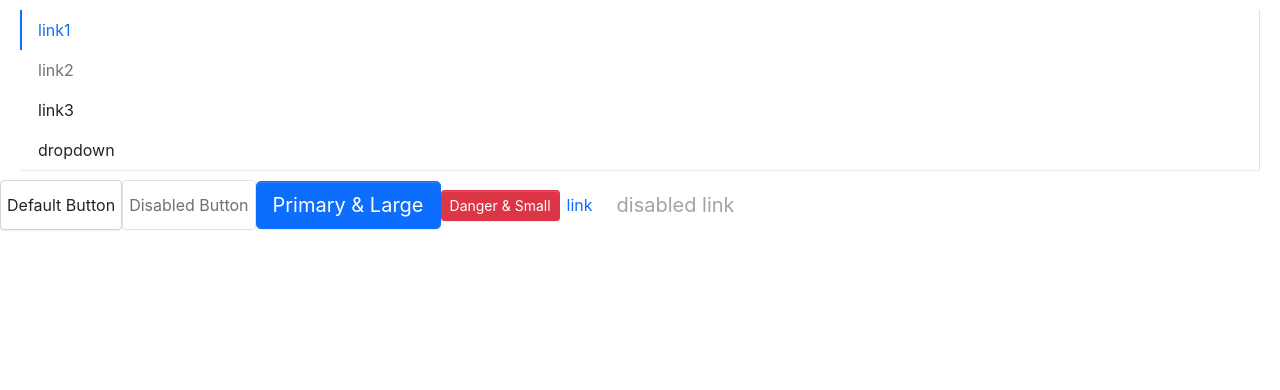
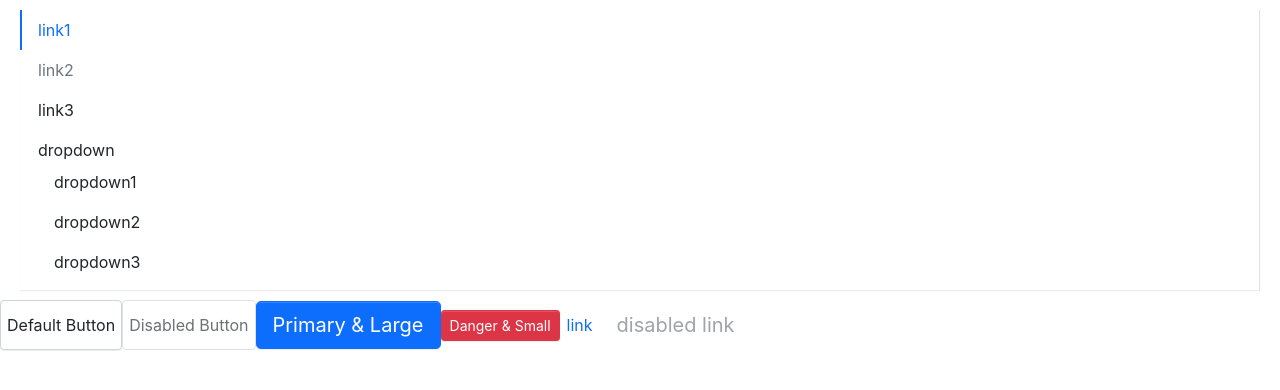
Before and after one commit to jessieren1/my-ui-library, a React (Create React App) app: page / in a window 1280 px wide. Shown: the top 390 px of the page. Built offline with nearby package versions, Linux system fonts and the light colour scheme.

Commit message:
feat: set unfold submenu at vertical mode

```diff
--- a/src/App.tsx
+++ b/src/App.tsx
@@ -13,6 +13,7 @@
           alert(index);
         }}
         mode={"vertical"}
+        defaultOpenSubMenus={["3"]}
       >
         <MenuItem>link1</MenuItem>
 
--- a/src/components/Menu/menu.tsx
+++ b/src/components/Menu/menu.tsx
@@ -13,18 +13,28 @@
   style?: React.CSSProperties;
   onSelect?: SelectCallback;
   children?: React.ReactNode;
+  defaultOpenSubMenus?: string[];
 }
 
 interface IMenuContext {
   index: string;
   onSelect?: SelectCallback;
   mode?: MenuMode;
+  defaultOpenSubMenus?: string[];
 }
 
 export const MenuContext = createContext<IMenuContext>({ index: "0" });
 
 const Menu: FC<MenuProps> = (props) => {
-  const { className, mode, style, children, defaultIndex, onSelect } = props;
+  const {
+    className,
+    mode,
+    style,
+    children,
+    defaultIndex,
+    onSelect,
+    defaultOpenSubMenus,
+  } = props;
   const [currentActive, setActive] = useState(defaultIndex);
 
   const classes = classNames("test-menu", className, {
@@ -42,7 +52,8 @@
   const passedContent: IMenuContext = {
     index: currentActive ? currentActive : "0",
     onSelect: handleSelect,
-    mode: mode,
+    mode,
+    defaultOpenSubMenus,
   };
 
   const renderChildren = () => {
@@ -74,6 +85,7 @@
 Menu.defaultProps = {
   defaultIndex: "0",
   mode: "horizontal",
+  defaultOpenSubMenus: [],
 };
 
 export default Menu;
--- a/src/components/Menu/subMenu.tsx
+++ b/src/components/Menu/subMenu.tsx
@@ -17,8 +17,12 @@
   className,
 }) => {
   const context = useContext(MenuContext);
-
-  const [menuOpen, setOpen] = useState(false);
+  const openedSubMenus = context.defaultOpenSubMenus as Array<string>;
+  const isOpened =
+    index && context.mode === "vertical"
+      ? openedSubMenus.includes(index)
+      : false;
+  const [menuOpen, setOpen] = useState(isOpened);
   const classes = classNames("menu-item submenu-item", className, {
     "is-active": context.index === index,
   });
```
